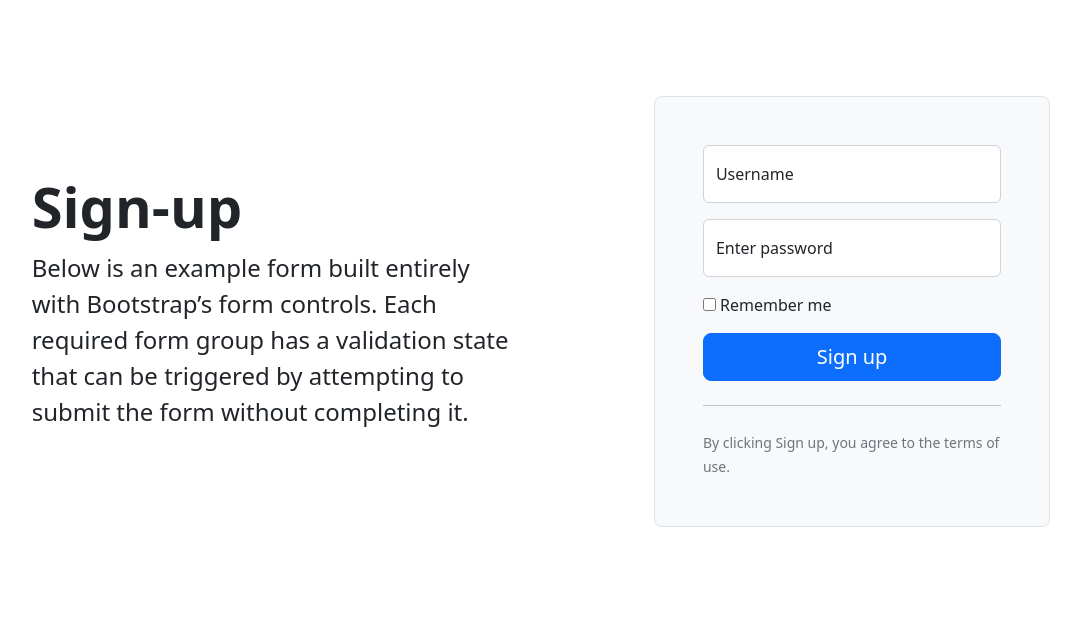
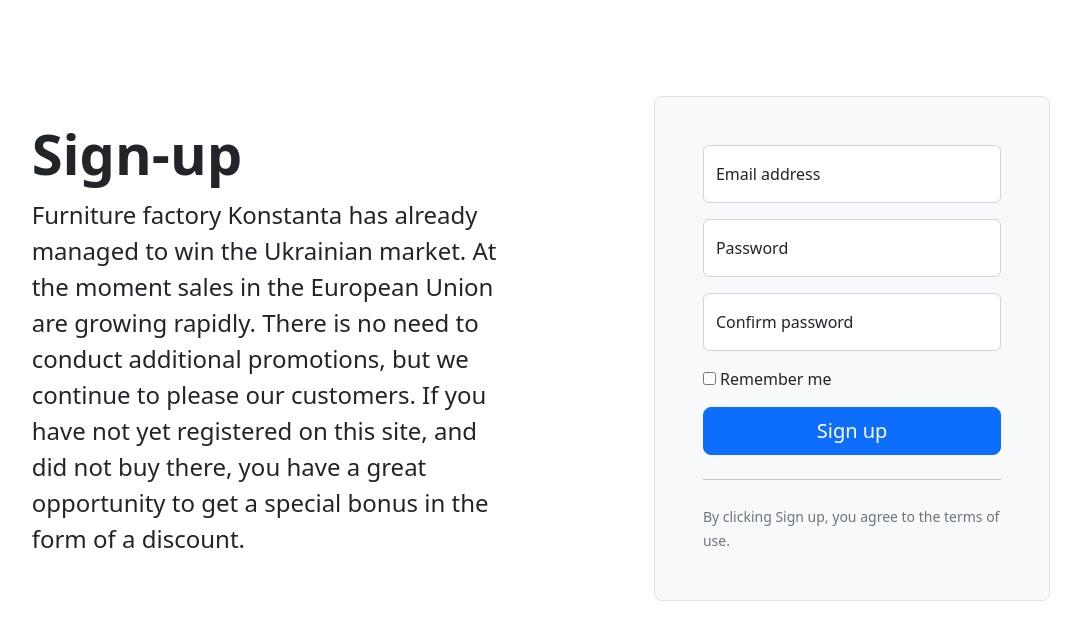
Before and after one commit to konstantait/django, a Django app: template templates/accounts/signup.html in a window 1280 px wide. Shown: the part 66-706 px from the top of the page, without its empty margins (99-1180 px from the left). Run offline with Django 4.2, Linux system fonts and the light colour scheme; the template is opened without the code that fills it: values that come from a table or form of the project are taken from there, others are empty.

Commit message:
main project structure

```diff
--- a/accounts/forms.py
+++ b/accounts/forms.py
@@ -56,18 +56,15 @@
 
     class Meta:
         model = User
-        fields = ('username', 'email', 'password', 'password2')
+        fields = ('email', 'password', 'password2')
         labels = {
-            'username': '',
             'email': 'Email address',
             'password': 'Password',
         }
 
-    def __init__(self, user, *args, **kwargs):
+    def __init__(self, *args, **kwargs):
         super().__init__(*args, **kwargs)
-        self.fields['username'].widget = forms.HiddenInput()
-        self.fields['username'].initial = user
-        self.fields['password'].widget = forms.EmailInput()
+        self.fields['email'].widget = forms.EmailInput()
         self.fields['email'].widget.attrs['class'] = 'form-control'
         self.fields['email'].widget.attrs['placeholder'] = 'Email address'
         self.fields['password'].widget = forms.PasswordInput()
--- a/templates/accounts/login.html
+++ b/templates/accounts/login.html
@@ -5,7 +5,7 @@
     <div class="row align-items-center g-lg-5 py-5">
         <div class="col-lg-7 text-center text-lg-start">
             <h1 class="display-4 fw-bold lh-1 mb-3">Login</h1>
-            <p class="col-lg-10 fs-4">Below is an example form built entirely with Bootstrap’s form controls. Each required form group has a validation state that can be triggered by attempting to submit the form without completing it.</p>
+            <p class="col-lg-10 fs-4">Furniture factory Konstanta has already managed to win the Ukrainian market. At the moment sales in the European Union are growing rapidly. There is no need to conduct additional promotions, but we continue to please our customers. If you have not yet registered on this site, and did not buy there, you have a great opportunity to get a special bonus in the form of a discount.</p>
         </div>
         <div class="col-md-10 mx-auto col-lg-5">
             <form class="p-4 p-md-5 border rounded-3 bg-light" method="post">
--- a/templates/accounts/signup.html
+++ b/templates/accounts/signup.html
@@ -5,9 +5,7 @@
     <div class="row align-items-center g-lg-5 py-5">
         <div class="col-lg-7 text-center text-lg-start">
             <h1 class="display-4 fw-bold lh-1 mb-3">Sign-up</h1>
-            <p class="col-lg-10 fs-4">Below is an example form built entirely with Bootstrap’s form controls. Each
-                required form group has a validation state that can be triggered by attempting to submit the form
-                without completing it.</p>
+            <p class="col-lg-10 fs-4">Furniture factory Konstanta has already managed to win the Ukrainian market. At the moment sales in the European Union are growing rapidly. There is no need to conduct additional promotions, but we continue to please our customers. If you have not yet registered on this site, and did not buy there, you have a great opportunity to get a special bonus in the form of a discount.</p>
         </div>
         <div class="col-md-10 mx-auto col-lg-5">
             <form class="p-4 p-md-5 border rounded-3 bg-light" method="post">
```
Also changed, not shown: accounts/views.py (+2 -9 lines).
